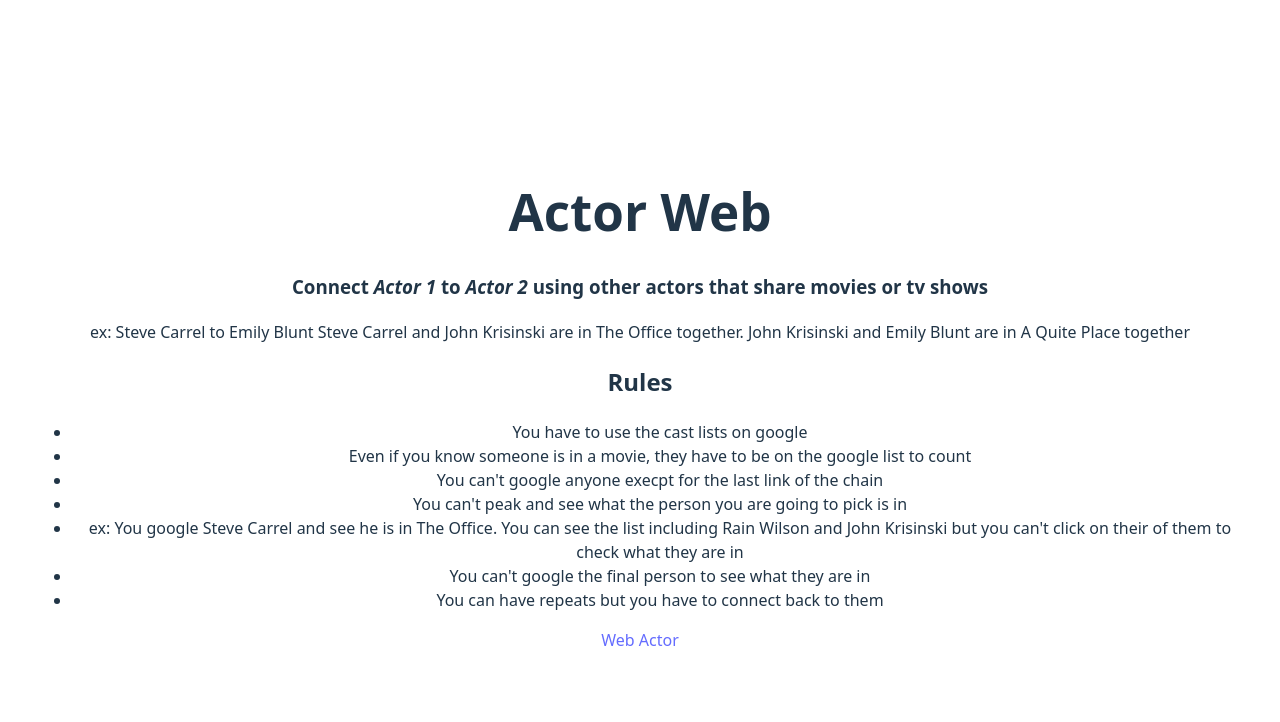
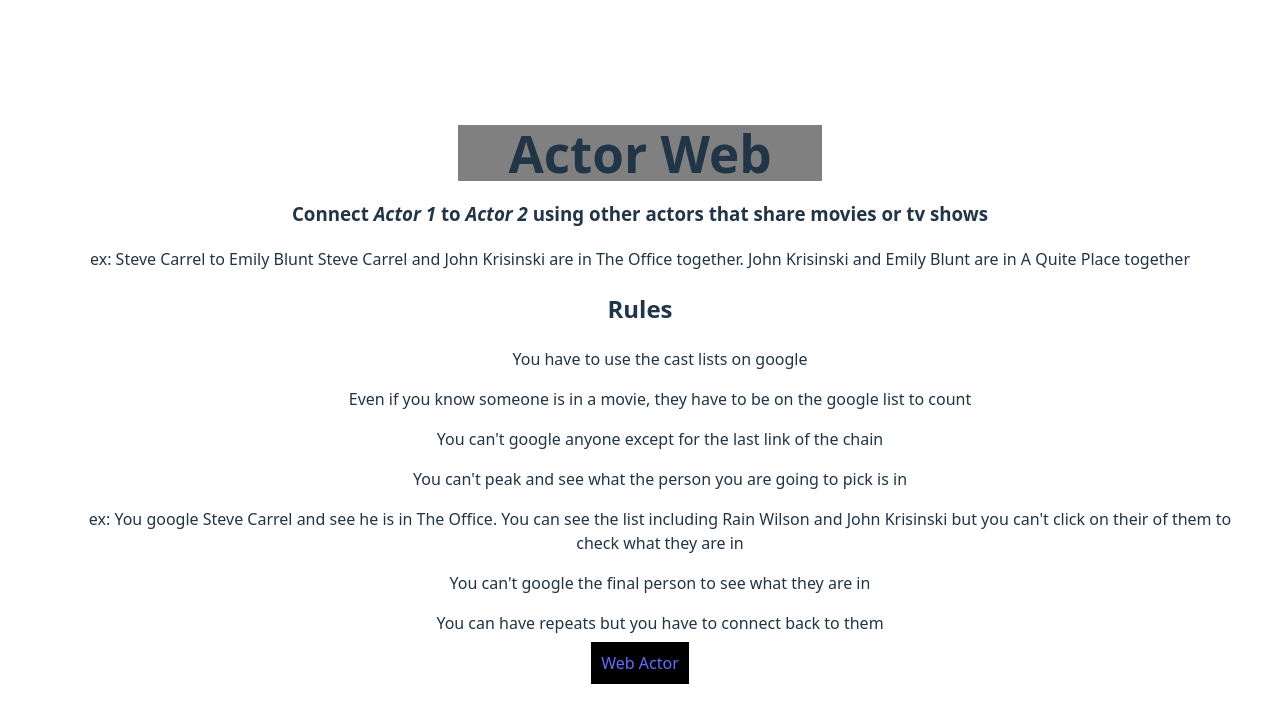
Before and after one commit to tstewa23/ActorWebRepo, a React (Vite) app: page / in a window 1280 px wide. Shown: the top 722 px of the page. Built offline with nearby package versions, Linux system fonts and the light colour scheme.

Commit message:
adds some css

```diff
--- a/src/components/entryLog.jsx
+++ b/src/components/entryLog.jsx
@@ -31,7 +31,7 @@ const EntryLog = () => {
     return (
         <>
             <h2>Entry Log</h2>
-            <table border="1">
+            <table style={{ width: '100%' }} border='1'>
                 <thead>
                     <tr>
                         <th>Name</th>
--- a/src/components/header.jsx
+++ b/src/components/header.jsx
@@ -2,7 +2,7 @@ import React from 'react';
 
 const Header = () => {
     return (
-        <h1>Actor Web</h1>
+        <h1 style={{ backgroundColor: 'grey', width: '30%', margin: 'auto' }}>Actor Web</h1>
     )
 }
 
--- a/src/components/rules.jsx
+++ b/src/components/rules.jsx
@@ -4,14 +4,14 @@ const Rules = () => {
     return (
         <>
             <ul>
-                <li>You have to use the cast lists on google</li>
-                <li>Even if you know someone is in a movie, they have to be on the google list to count</li>
-                <li>You can't google anyone execpt for the last link of the chain</li>
-                <li>You can't peak and see what the person you are going to pick is in</li>
-                <li>ex: You google Steve Carrel and see he is in The Office. You can see the list including Rain Wilson and John
-                    Krisinski but you can't click on their of them to check what they are in</li>
-                <li>You can't google the final person to see what they are in</li>
-                <li>You can have repeats but you have to connect back to them</li>
+                <p>You have to use the cast lists on google</p>
+                <p>Even if you know someone is in a movie, they have to be on the google list to count</p>
+                <p>You can't google anyone except for the last link of the chain</p>
+                <p>You can't peak and see what the person you are going to pick is in</p>
+                <p>ex: You google Steve Carrel and see he is in The Office. You can see the list including Rain Wilson and John Krisinski but you can't click on their of them to check what they are in</p>
+                <p>You can't google the final person to see what they are in</p>
+                <p>You can have repeats but you have to connect back to them</p>
+
             </ul>
         </>
     )
--- a/src/rWelcome.jsx
+++ b/src/rWelcome.jsx
@@ -15,7 +15,7 @@ function Welcome() {
       <Header />
       <Intro />
       <Rules />
-      <Link to="/actorWeb">Web Actor</Link>
+      <Link style={{ backgroundColor: 'black', padding: '10px' }} to="/actorWeb">Web Actor</Link>
     </>
   )
 }
```
